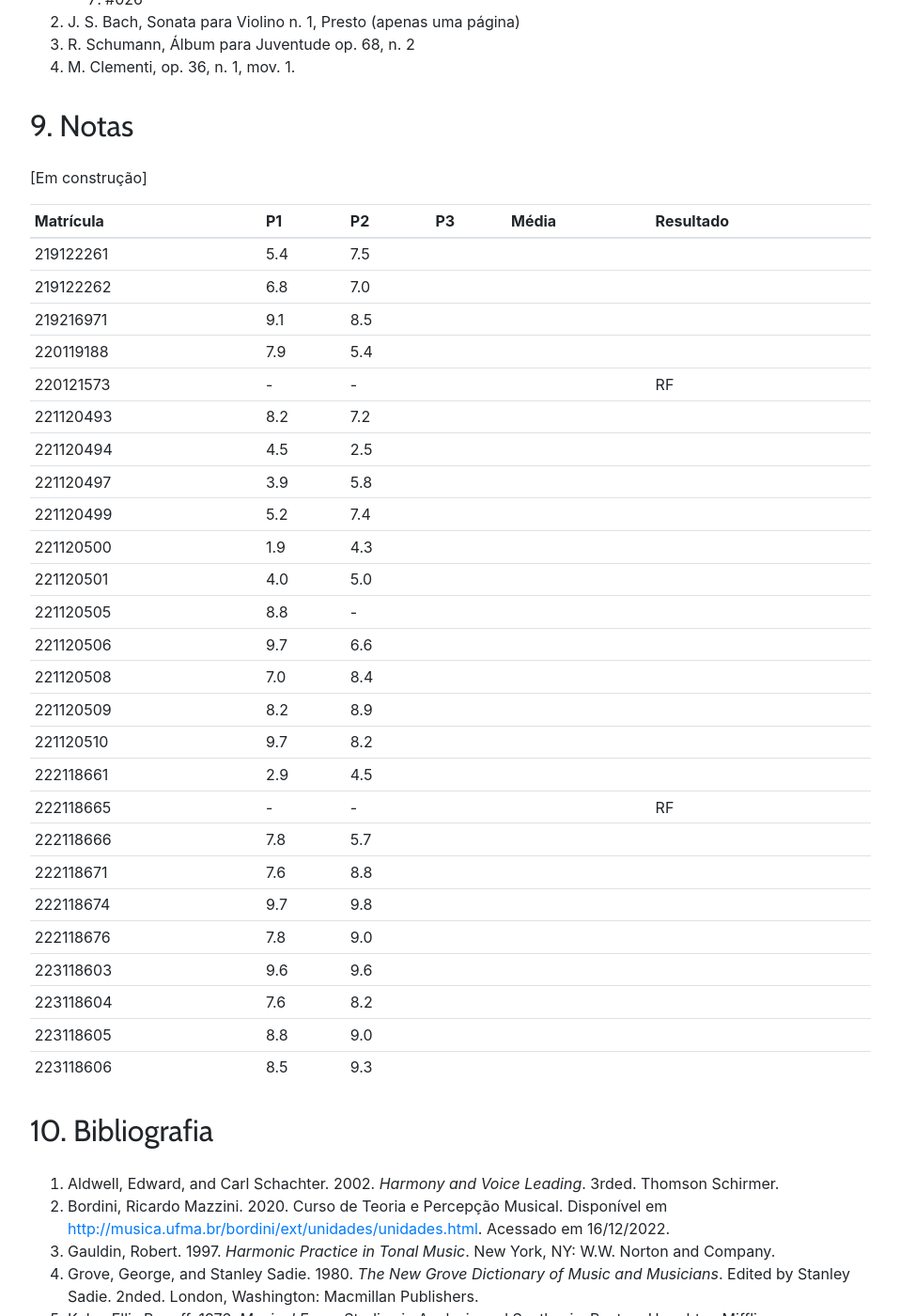
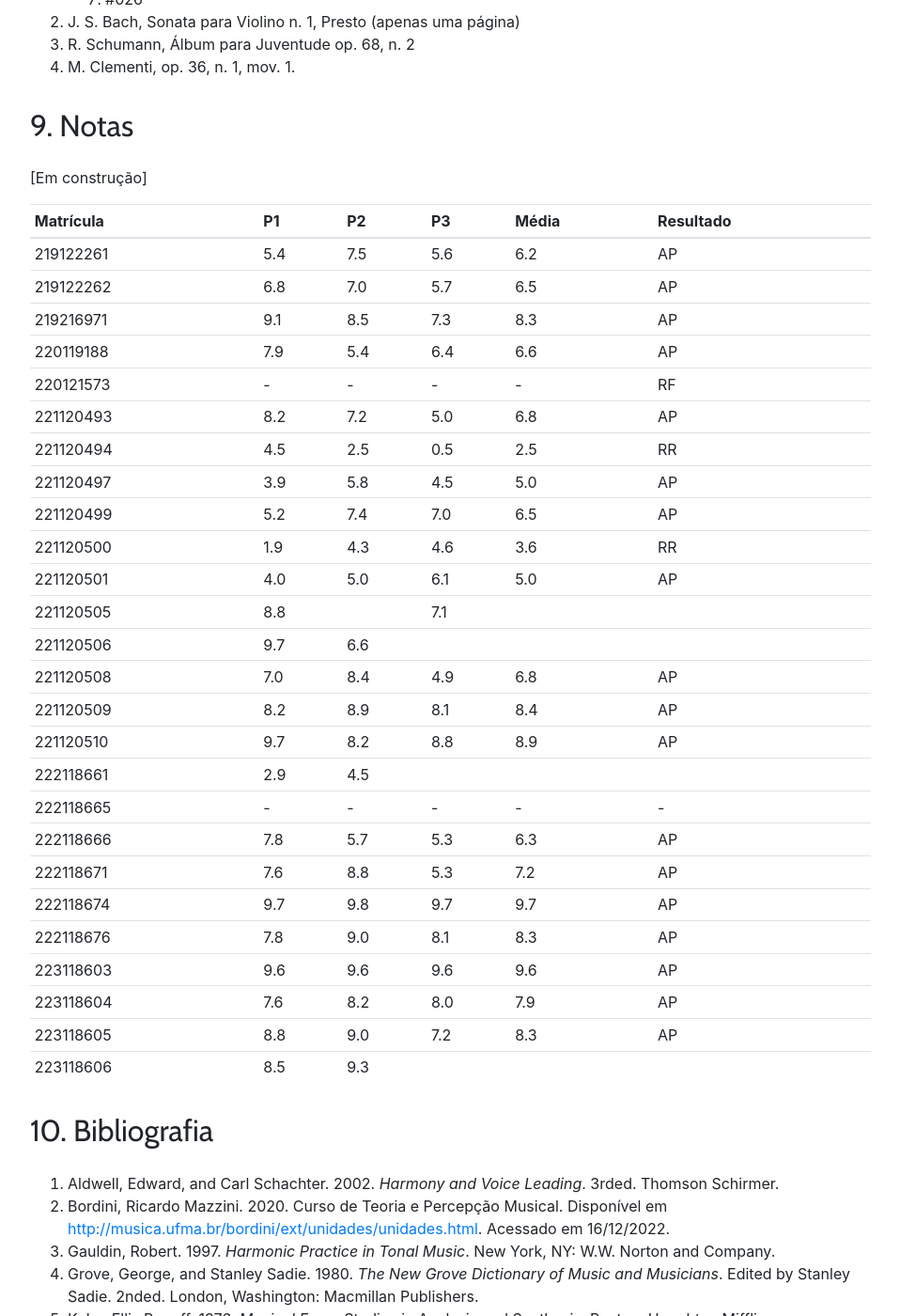
Before and after one commit to kroger/genosmus, a Jekyll site: the page built from _marcos/musa69.md, in a window 1280 px wide and 1400 px high, scrolled down 3995 px. Shown: the whole window at 94% size, without its empty margins (68-1026 px from the left). Built offline with Jekyll 4.4.1, drawn with Linux system fonts in a browser that asks for light colours; nearby versions of some CDN libraries; the table of contents is made by our own code.

Commit message:
Insere resultados finais MUSA69 e MUSA71

```diff
--- a/_marcos/musa69.md
+++ b/_marcos/musa69.md
@@ -165,31 +165,31 @@ O material para análise está inteiramente disponível no site do [IMSLP](https
 
 | Matrícula | P1  | P2  | P3  | Média | Resultado |
 | --------- | --- | --- | --- | ----- | --------- |
-| 219122261 | 5.4 | 7.5 |     |       |           |
-| 219122262 | 6.8 | 7.0 |     |       |           |
-| 219216971 | 9.1 | 8.5 |     |       |           |
-| 220119188 | 7.9 | 5.4 |     |       |           |
-| 220121573 | -   | -   |     |       | RF        |
-| 221120493 | 8.2 | 7.2 |     |       |           |
-| 221120494 | 4.5 | 2.5 |     |       |           |
-| 221120497 | 3.9 | 5.8 |     |       |           |
-| 221120499 | 5.2 | 7.4 |     |       |           |
-| 221120500 | 1.9 | 4.3 |     |       |           |
-| 221120501 | 4.0 | 5.0 |     |       |           |
-| 221120505 | 8.8 | -   |     |       |           |
+| 219122261 | 5.4 | 7.5 | 5.6 | 6.2   | AP        |
+| 219122262 | 6.8 | 7.0 | 5.7 | 6.5   | AP        |
+| 219216971 | 9.1 | 8.5 | 7.3 | 8.3   | AP        |
+| 220119188 | 7.9 | 5.4 | 6.4 | 6.6   | AP        |
+| 220121573 | -   | -   | -   | -     | RF        |
+| 221120493 | 8.2 | 7.2 | 5.0 | 6.8   | AP        |
+| 221120494 | 4.5 | 2.5 | 0.5 | 2.5   | RR        |
+| 221120497 | 3.9 | 5.8 | 4.5 | 5.0   | AP        |
+| 221120499 | 5.2 | 7.4 | 7.0 | 6.5   | AP        |
+| 221120500 | 1.9 | 4.3 | 4.6 | 3.6   | RR        |
+| 221120501 | 4.0 | 5.0 | 6.1 | 5.0   | AP        |
+| 221120505 | 8.8 |     | 7.1 |       |           |
 | 221120506 | 9.7 | 6.6 |     |       |           |
-| 221120508 | 7.0 | 8.4 |     |       |           |
-| 221120509 | 8.2 | 8.9 |     |       |           |
-| 221120510 | 9.7 | 8.2 |     |       |           |
+| 221120508 | 7.0 | 8.4 | 4.9 | 6.8   | AP        |
+| 221120509 | 8.2 | 8.9 | 8.1 | 8.4   | AP        |
+| 221120510 | 9.7 | 8.2 | 8.8 | 8.9   | AP        |
 | 222118661 | 2.9 | 4.5 |     |       |           |
-| 222118665 | -   | -   |     |       | RF        |
-| 222118666 | 7.8 | 5.7 |     |       |           |
-| 222118671 | 7.6 | 8.8 |     |       |           |
-| 222118674 | 9.7 | 9.8 |     |       |           |
-| 222118676 | 7.8 | 9.0 |     |       |           |
-| 223118603 | 9.6 | 9.6 |     |       |           |
-| 223118604 | 7.6 | 8.2 |     |       |           |
-| 223118605 | 8.8 | 9.0 |     |       |           |
+| 222118665 | -   | -   | -   | -     | -         |
+| 222118666 | 7.8 | 5.7 | 5.3 | 6.3   | AP        |
+| 222118671 | 7.6 | 8.8 | 5.3 | 7.2   | AP        |
+| 222118674 | 9.7 | 9.8 | 9.7 | 9.7   | AP        |
+| 222118676 | 7.8 | 9.0 | 8.1 | 8.3   | AP        |
+| 223118603 | 9.6 | 9.6 | 9.6 | 9.6   | AP        |
+| 223118604 | 7.6 | 8.2 | 8.0 | 7.9   | AP        |
+| 223118605 | 8.8 | 9.0 | 7.2 | 8.3   | AP        |
 | 223118606 | 8.5 | 9.3 |     |       |           |
 {: .table .table-sm}
 
```
Also changed, not shown: _marcos/musa71.md (+17 -17 lines).
